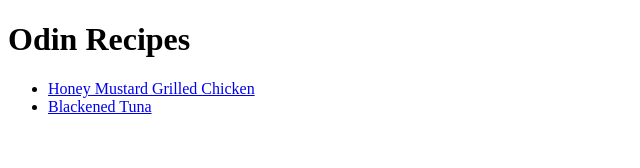
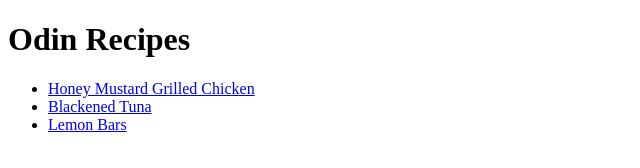
Before and after one commit to Diego-AH/odin-recipes, a plain HTML site: page index.html in a window 1280 px wide. Shown: the whole page, without its empty margins (0-640 px from the left). Drawn offline with Linux system fonts and the light colour scheme.

Commit message:
Add link to lemon bars

```diff
--- a/index.html
+++ b/index.html
@@ -9,6 +9,7 @@
     <ul>
         <li><a href="./recipes/honey-mustard-grilled-chicken.html">Honey Mustard Grilled Chicken</a></li>
         <li><a href="./recipes/blackened-tuna.html">Blackened Tuna</a></li>
+        <li><a href="./recipes/lemon-bar.html">Lemon Bars</a></li>
     </ul>
 </body>
 </html>
```
